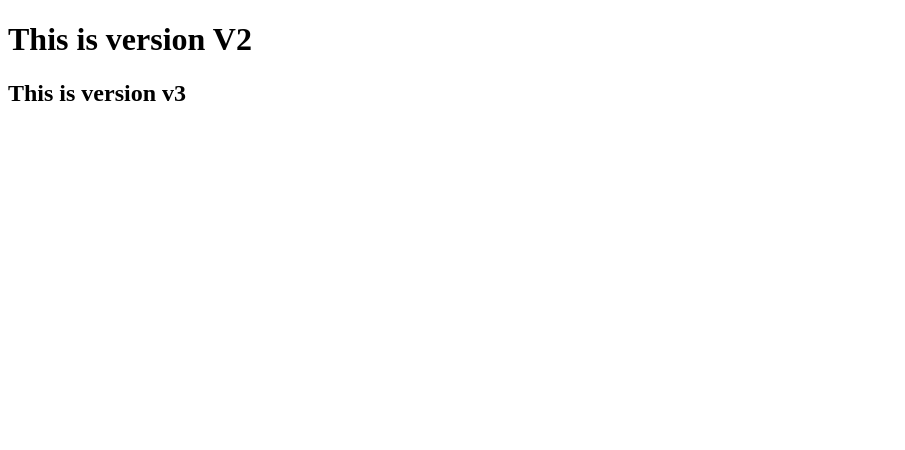
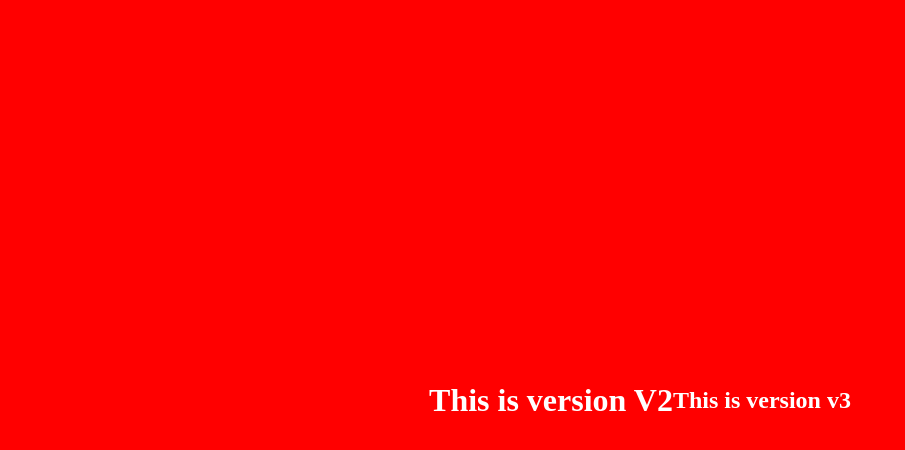
Before and after one commit to shaketshubham/LearningGit, a plain HTML site: page index.html in a window 1280 px wide. Shown: the whole page, without its empty margins (0-905 px from the left). Drawn offline with Linux system fonts and the light colour scheme.

Commit message:
added design for website

```diff
--- a/index.html
+++ b/index.html
@@ -4,6 +4,7 @@
     <meta charset="UTF-8">
     <meta name="viewport" content="width=device-width, initial-scale=1.0">
     <title>Document</title>
+    <link rel="stylesheet" href="style.css">
 </head>
 <body>
     <h1>  This is version V2</h1>
--- /dev/null
+++ b/style.css
@@ -0,0 +1,11 @@
+body{
+    background-color: red;
+    color:white;
+    margin: 0;
+    padding: 0;
+    display: flex;
+    justify-content: center;
+    align-items: center;
+    height: 100vh;
+
+}
```
